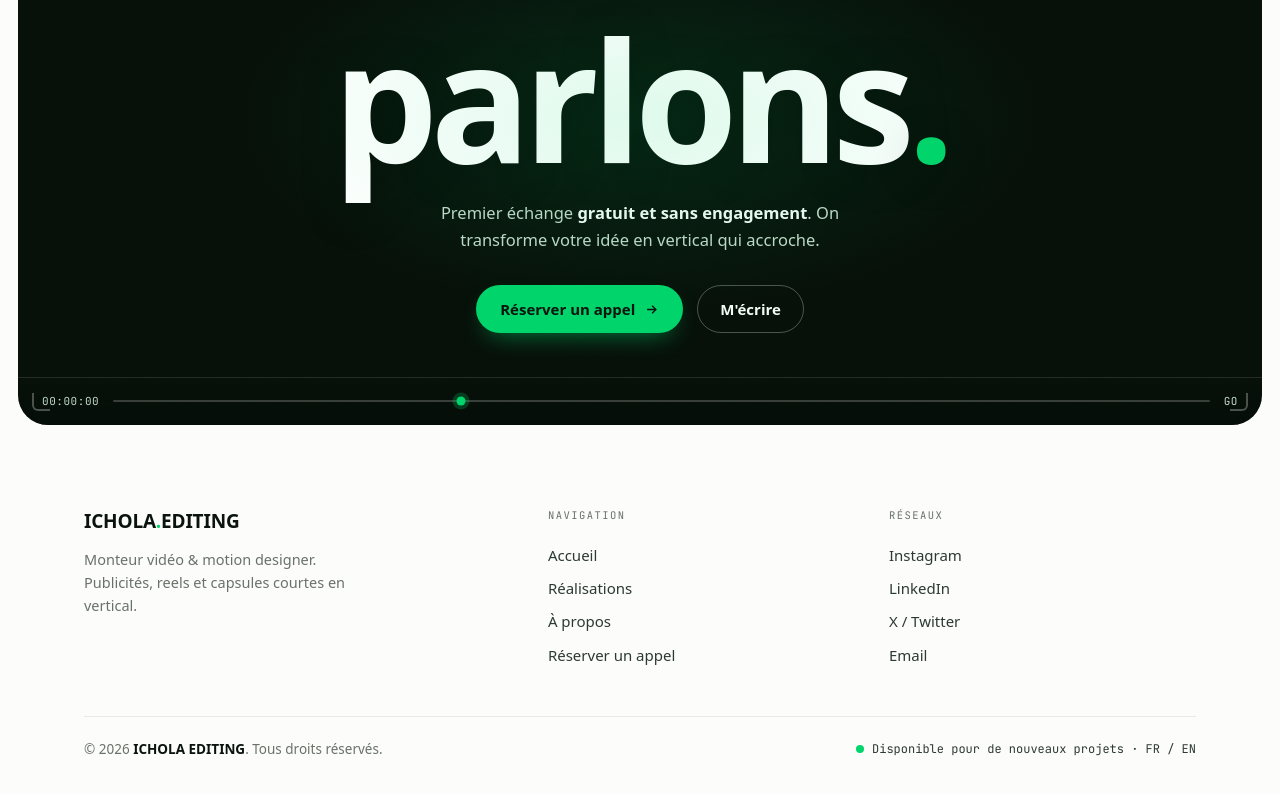
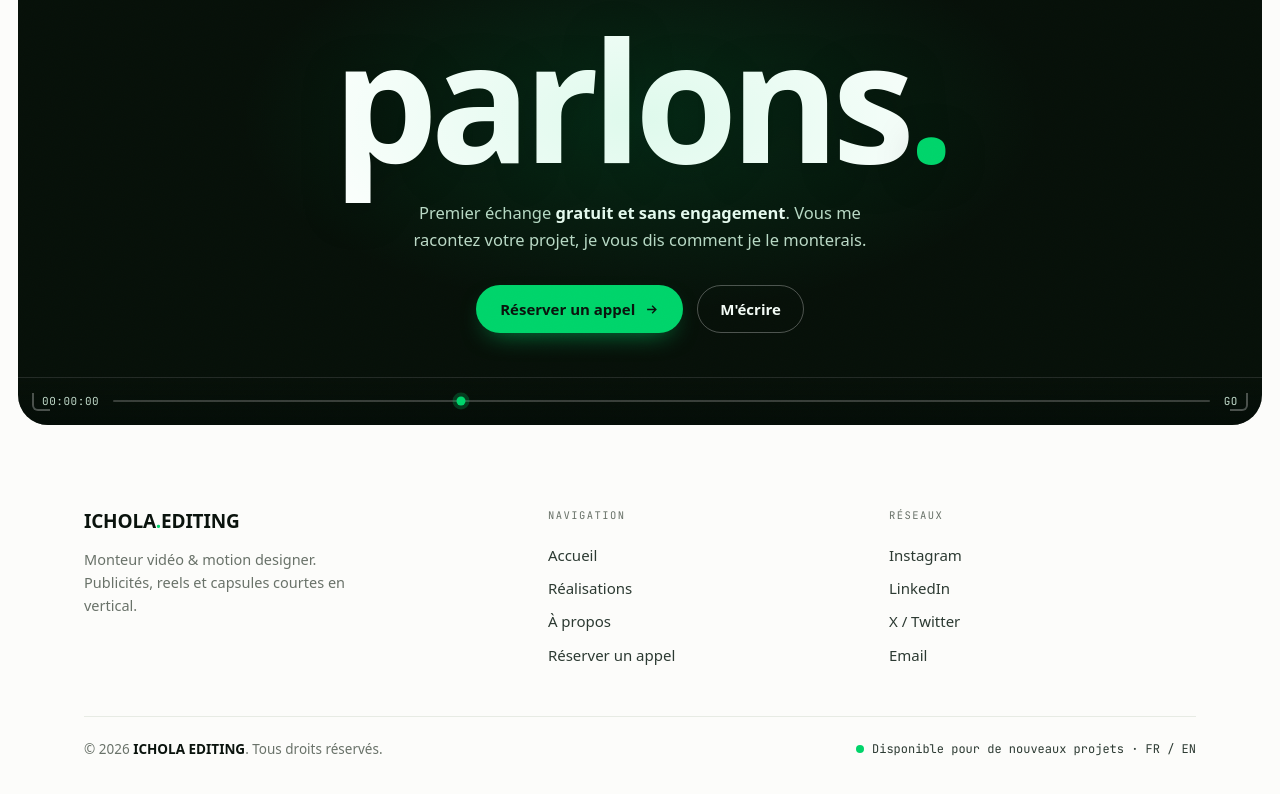
Before and after one commit to Tsukuyomi260/ichola_editing, a Next.js app: page /a-propos in a window 1280 px wide. Shown: the part 2591-3385 px from the top of the page. Built offline with nearby package versions, Linux system fonts and the light colour scheme; no server answers; a web font is replaced by a local one.

Commit message:
CTA text modified

```diff
--- a/components/AboutScreen.tsx
+++ b/components/AboutScreen.tsx
@@ -325,8 +325,8 @@ export default function AboutScreen() {
             <span className="ap-eb"><i></i>Prochaine étape</span>
             <h2>parlons<em>.</em></h2>
             <p className="lede">
-              Premier échange <b>gratuit et sans engagement</b>. On transforme votre idée en vertical
-              qui accroche.
+              Premier échange <b>gratuit et sans engagement</b>. Vous me racontez votre projet, je
+              vous dis comment je le monterais.
             </p>
             <div className="btns">
               <Link className="ap-btn-a" href="/#contact">
--- a/components/SectionsV4.tsx
+++ b/components/SectionsV4.tsx
@@ -386,7 +386,7 @@ export default function SectionsV4() {
           <span className="tk c"></span><span className="tk d"></span>
           <span className="lp-eb"><i></i>Prochaine étape</span>
           <h2>parlons<em>.</em></h2>
-          <p className="lede">Premier échange <b>gratuit et sans engagement</b>. On transforme votre idée en vertical qui accroche.</p>
+          <p className="lede">Premier échange <b>gratuit et sans engagement</b>. Vous me racontez votre projet, je vous dis comment je le monterais.</p>
           <div className="btns">
             <a className="lp-btn-a" href="#contact">Réserver un appel
               <svg viewBox="0 0 24 24" fill="none" stroke="currentColor" strokeWidth="2.2"><path d="M5 12h14M13 6l6 6-6 6" /></svg>
```
Also changed, not shown: 1 other file (tests, documents, lock files or other folders).
